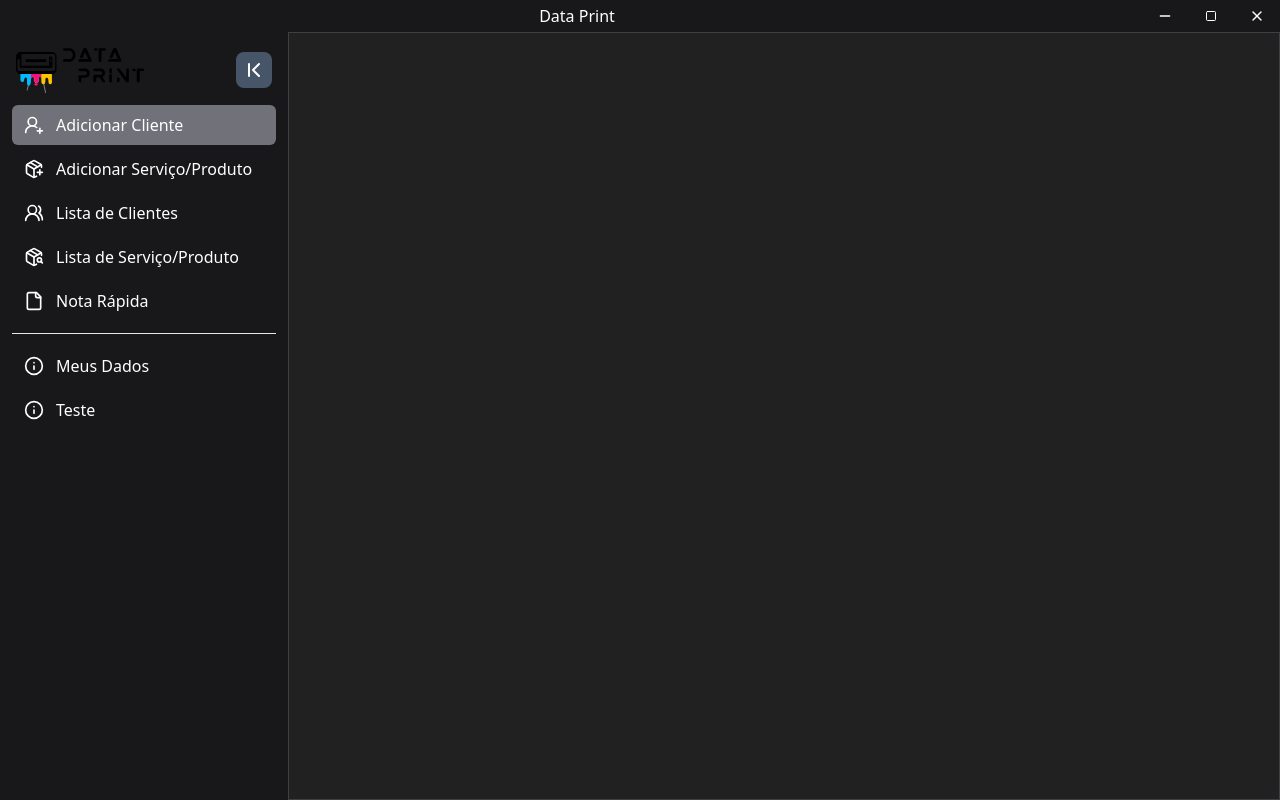
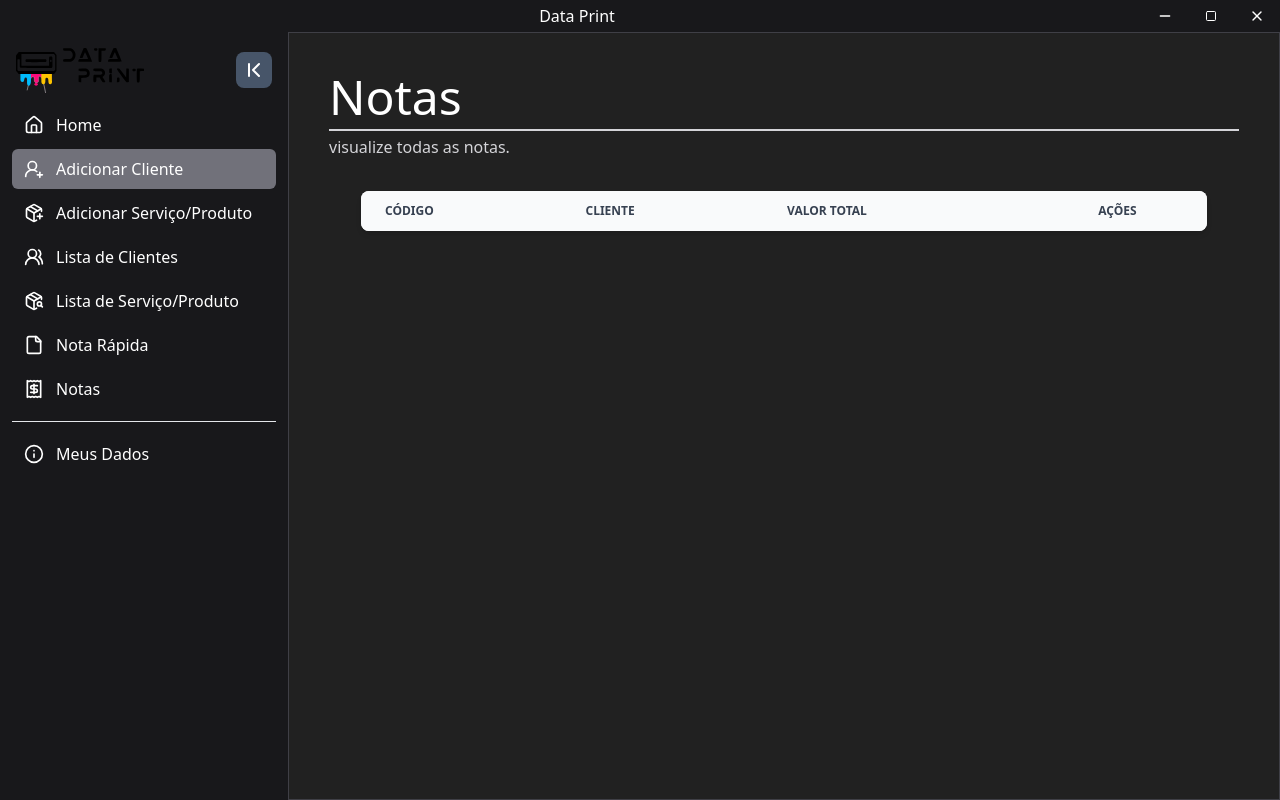
Before and after one commit to Jonathan753/DataPrint, a React (Vite) app: page /receipts in a window 1280 px wide. Built offline with nearby package versions, Linux system fonts and the light colour scheme.

Commit message:
style : SidebarItem, NotaRapida

```diff
--- a/src/App.tsx
+++ b/src/App.tsx
@@ -4,21 +4,22 @@ import AddUser from './pages/AddUser';
 import AddService from './pages/AddService';
 import Sidebar from './layout/Sidebar';
 import { SidebarItem } from './components/SidebarItem';
-import { UsersRound, UserRoundPlus, PackagePlus, PackageSearch, File, Info, } from "lucide-react"
+import { UsersRound, UserRoundPlus, PackagePlus, PackageSearch, File, Info, HomeIcon, Receipt, } from "lucide-react"
 import NoteFast from './pages/NoteFast';
 import ClientList from './pages/ClientList';
 import ServiceList from './pages/ServiceList';
 import MyInfo from './pages/MyInfo';
-import TemplateNota from './service/TemplateNota';
+// import TemplateNota from './service/TemplateNota';
 import Modelo from './service/Modelo';
 import { useState } from 'react';
 import TitleBar from './layout/Titlebar';
 import EditUser from './pages/EditUser';
+import Receipts from './pages/Receipts';
 import EditService from './pages/EditService';
 import Home from './pages/Home';
 import ViewUser from './pages/ViewUser';
 
-type Page = "add-user" | "add-service" | "client-list" | "service-list" | "nota-fast" | "my-info";
+type Page = "add-user" | "add-service" | "client-list" | "service-list" | "nota-fast" | "my-info" | "/" | "receipts";
 
 function App() {
   const [activePage, setActivePage] = useState<Page>("add-user")
@@ -30,14 +31,16 @@ function App() {
         <BrowserRouter>
           <main className="flex flex-1 overflow-hidden">
             <Sidebar>
+              <SidebarItem onClick={() => setActivePage("/")} active={activePage === "/"} to="/" icon={<HomeIcon size={20} />} text="Home" />
               <SidebarItem onClick={() => setActivePage("add-user")} active={activePage === "add-user"} to="add-user" icon={<UserRoundPlus size={20} />} text="Adicionar Cliente" />
               <SidebarItem onClick={() => setActivePage("add-service")} active={activePage === "add-service"} to="add-service" icon={<PackagePlus size={20} />} text="Adicionar Serviço/Produto" />
               <SidebarItem onClick={() => setActivePage("client-list")} active={activePage === "client-list"} to="client-list" icon={<UsersRound size={20} />} text="Lista de Clientes" />
               <SidebarItem onClick={() => setActivePage("service-list")} active={activePage === "service-list"} to="service-list" icon={<PackageSearch size={20} />} text="Lista de Serviço/Produto" />
               <SidebarItem onClick={() => setActivePage("nota-fast")} active={activePage === "nota-fast"} to="nota-fast" icon={<File size={20} />} text="Nota Rápida" />
+              <SidebarItem onClick={() => setActivePage("receipts")} active={activePage === "receipts"} to="receipts" icon={<Receipt size={20} />} text="Notas" />
               <hr className="my-3" />
               <SidebarItem to="my-info" onClick={() => setActivePage("my-info")} active={activePage === "my-info"} icon={<Info size={20} />} text="Meus Dados" />
-              <SidebarItem to="nota" icon={<Info size={20} />} text="Teste" />
+              {/* <SidebarItem to="nota" icon={<Info size={20} />} text="Teste" /> */}
             </Sidebar>
             <div className='flex-1 overflow-y-auto p-10 border border-zinc-700'>
               <Routes>
@@ -48,7 +51,8 @@ function App() {
                 <Route path='/nota-fast' element={<NoteFast />} />
                 <Route path='/service-list' element={<ServiceList />} />
                 <Route path='/my-info' element={<MyInfo />} />
-                <Route path='/nota' element={<TemplateNota />} />
+                <Route path='/receipts' element={<Receipts />} />
+                {/* <Route path='/nota' element={<TemplateNota />} /> */}
                 <Route path='/modelo/:id' element={<Modelo />} />
                 <Route path='/client/edit/:id' element={<EditUser />} />
                 <Route path='/service/edit/:id' element={<EditService />} />
--- a/src/components/Button.tsx
+++ b/src/components/Button.tsx
@@ -1,4 +1,4 @@
-import { Eye, File, Pencil, Printer, RotateCcw, Save, Trash2 } from "lucide-react";
+import { ArrowRight, Eye, File, Pencil, Printer, RotateCcw, Save, Trash2 } from "lucide-react";
 
 interface Props {
     onClick?: () => void
@@ -10,18 +10,39 @@ const ButtonSave = () => {
     return (
         <>
             <button type="submit" className="px-6 py-2 flex gap-2 bg-green-700 text-white rounded-md hover:bg-green-600 focus:outline-none focus:ring-2 focus:ring-offset-2 focus:ring-green-500">
-                <Save size={20} /> Salvar
+                <div className="content-center">
+                    <Save size={20} />
+                </div>
+                Salvar
             </button>
         </>
     )
 }
 export { ButtonSave };
 
+const ButtonNext = () => {
+    return (
+        <>
+            <button type="submit" className="px-6 py-2 flex gap-2 bg-green-700 text-white rounded-md hover:bg-green-600 focus:outline-none focus:ring-2 focus:ring-offset-2 focus:ring-green-500">
+                <div className="content-center">
+                    <ArrowRight size={20} />
+                </div>
+                Continuar
+            </button>
+        </>
+    )
+}
+export { ButtonNext };
+
 const ButtonReset = ({ onClick }: Props) => {
     return (
         <>
             <button type="reset" onClick={onClick} className="px-6 flex gap-2 py-2 border border-gray-200 rounded-md text-gray-200 hover:bg-gray-500 focus:outline-none focus:ring-2 focus:ring-gray-400">
-                <RotateCcw size={20} /> Resetar Campos
+                <div className="content-center">
+
+                    <RotateCcw size={20} />
+                </div>
+                Resetar Campos
             </button>
         </>
     )
@@ -33,7 +54,11 @@ const ButtonPrinter = ({ onClick }: Props) => {
     return (
         <>
             <button onClick={onClick} type="button" className="px-6 py-2 flex gap-2 bg-indigo-600 text-white rounded-md hover:bg-indigo-700 focus:outline-none focus:ring-2 focus:ring-offset-2 focus:ring-indigo-500">
-                <Printer size={20} /> Salvar
+                <div className="content-center">
+
+                    <Printer size={20} />
+                </div>
+                Salvar
             </button>
         </>
     )
--- a/src/components/SidebarItem.tsx
+++ b/src/components/SidebarItem.tsx
@@ -29,7 +29,7 @@ const SidebarItem = ({ icon, text, active, alert, to, onClick }: SidebarItemProp
 
         {icon}
         <span
-          className={`overflow-hidden transition-all ${expanded ? "w-52 ml-3" : "w-0"
+          className={`overflow-hidden transition-all w-52 ml-3 ${expanded ? "w-52 ml-3" : "hidden"
             }`}
         >
           {text}
--- a/src/layout/Sidebar.tsx
+++ b/src/layout/Sidebar.tsx
@@ -19,7 +19,7 @@ const Sidebar = ({ children }: SidebarProps) => {
             <div className="p-4 pb-2 flex justify-between items-center">
                <img
                   src={logo}
-                  className={`overflow-hidden transition-all ${expanded ? "w-32" : "w-0"
+                  className={`overflow-hidden transition-all ${expanded ? "w-32" : "hidden"
                      }`}
                   alt="Logo"
                />
--- a/src/pages/MyInfo.tsx
+++ b/src/pages/MyInfo.tsx
@@ -1,10 +1,12 @@
 import { useEffect, useState } from "react";
-import {ButtonSave} from "../components/Button";
+import { ButtonSave } from "../components/Button";
 import Input from "../components/Input";
 import Title from "../components/Title";
+import { Modal } from "../components/Modal";
 
 const MyInfo = () => {
     const [form, setForm] = useState<any>({});
+    const [modalOpen, setModalOpen] = useState(false);
 
     useEffect(() => {
         (async () => {
@@ -22,7 +24,7 @@ const MyInfo = () => {
     const handleSubmit = async (e: React.FormEvent) => {
         e.preventDefault();
         await (window as any).myInfo.save(form);
-        alert("Dados da empresa salvos!");
+        setModalOpen(true);
     }
 
     return (
@@ -44,7 +46,7 @@ const MyInfo = () => {
                         <Input gridClass="md:col-span-1" onChange={handleChange} value={form.phone} mask="(00) 00000-0000" label="Telefone" id="telefone" name="phone" type="text" placeholder="(11) 2345-6789" />
                         <Input gridClass="md:col-span-1" onChange={handleChange} value={form.cell} mask="(00) 00000-0000" label="Celular" id="celular" name="cell" type="text" placeholder="(11) 98765-4321" />
                         <Input gridClass="md:col-span-1" onChange={handleChange} value={form.pix} label="Chave PIX" id="pix" name="pix" type="text" placeholder="key pix" />
-                    <Input gridClass="md:col-span-1" label="Logo" id="celular" name="cell" type="file"  />
+                        <Input gridClass="md:col-span-1" label="Logo" id="celular" name="cell" type="file" />
                     </div>
                     <div className="mt-8 flex justify-end gap-4">
                         <button type="button" className="px-6 py-2 border border-gray-300 rounded-md text-gray-700 hover:bg-gray-50 focus:outline-none focus:ring-2 focus:ring-gray-400">
@@ -53,6 +55,12 @@ const MyInfo = () => {
                         <ButtonSave />
                     </div>
                 </form>
+                <Modal
+                    isOpen={modalOpen}
+                    onClose={() => setModalOpen(false)}
+                    title="Salvo com Sucesso"
+                    message="Seus dados foram armazenados!"
+                />
             </div>
         </>
     )
--- a/src/pages/NoteFast.tsx
+++ b/src/pages/NoteFast.tsx
@@ -1,5 +1,5 @@
 import Title from "../components/Title";
-import { ButtonReset, ButtonSave } from "../components/Button";
+import { ButtonNext, ButtonReset} from "../components/Button";
 import Input from "../components/Input";
 
 
@@ -26,7 +26,7 @@ const NoteFast = () => {
                     </div>
                     <div className="mt-8 flex justify-end gap-4">
                         <ButtonReset />
-                        <ButtonSave />
+                        <ButtonNext />
                     </div>
                 </form>
             </div>
--- /dev/null
+++ b/src/pages/Receipts.tsx
@@ -0,0 +1,55 @@
+import Title from "../components/Title";
+
+
+
+
+const Receipt = () => {
+    return (
+        <>
+            <Title title="Notas" subtitle="visualize todas as notas." />
+            <div className="max-w-7xl mx-auto p-8">
+                <div className="bg-white rounded-lg shadow-md overflow-hidden">
+                    <div className="overflow-x-auto">
+                        <table className="w-full text-sm text-left text-gray-600">
+                            <thead className="text-xs text-gray-700 uppercase bg-gray-50">
+                                <tr>
+                                    <th scope="col" className="px-6 py-3">Código</th>
+                                    <th scope="col" className="px-6 py-3">Cliente</th>
+                                    <th scope="col" className="px-6 py-3">Valor Total</th>
+                                    <th scope="col" className="px-6 py-3 text-center">Ações</th>
+                                </tr>
+                            </thead>
+                            {/* <tbody className="divide-y divide-gray-200">
+                                {clients.map((c, idx) => (
+                                    <tr key={idx} className="bg-white hover:bg-gray-50">
+                                        <td className="px-6 py-4 font-medium text-gray-900 whitespace-nowrap">
+                                            {c.name}
+                                        </td>
+                                        <td className="px-6 py-4">{c.email}</td>
+                                        <td className="px-6 py-4">{c.phone}</td>
+                                        <td className="px-6 py-4">{c.city}</td>
+                                        <td className="px-6 py-4">
+                                            <div className="flex justify-center items-center gap-4">
+                                                <ButtonView textMain="Ver dados do cliente" onClick={() => navigate(`/client/view/${c.clientId}`)} />
+                                                <ButtonNota textMain="Criar Nota" onClick={() => navigate(`/modelo/${c.clientId}`)} />
+                                                <ButtonDelete textMain="Excluir CLiente" onClick={
+                                                    () => {
+                                                        setModalOpen(true)
+                                                        getId = c.clientId
+                                                    }
+                                                } />
+                                                <ButtonUpdate textMain="Editar Cliente" onClick={() => navigate(`/client/edit/${c.clientId}`)} />
+                                            </div>
+                                        </td>
+                                    </tr>
+                                ))}
+                            </tbody> */}
+                        </table>
+                    </div>
+                </div>
+            </div>
+        </>
+    )
+}
+
+export default Receipt;
--- a/src/pages/ServiceList.tsx
+++ b/src/pages/ServiceList.tsx
@@ -1,6 +1,6 @@
 import { useNavigate, useParams } from "react-router-dom";
 import { useEffect, useState } from "react";
-import { ButtonDelete, ButtonUpdate, ButtonView } from "../components/Button";
+import { ButtonDelete, ButtonUpdate} from "../components/Button";
 import Title from "../components/Title";
 import { ModalDelete } from "../components/Modal";
 
@@ -55,7 +55,6 @@ const ServiceList = () => {
                                         }</td>
                                         <td className="px-6 py-4">
                                             <div className="flex justify-center items-center gap-4">
-                                                <ButtonView textMain="Ver dados do cliente" />
 
                                                 <ButtonDelete textMain="Excluir CLiente" onClick={
                                                     () => {
```
Also changed, not shown: 1 other file (tests, documents, lock files or other folders). Lines whose indentation alone changed are shown as unchanged.
